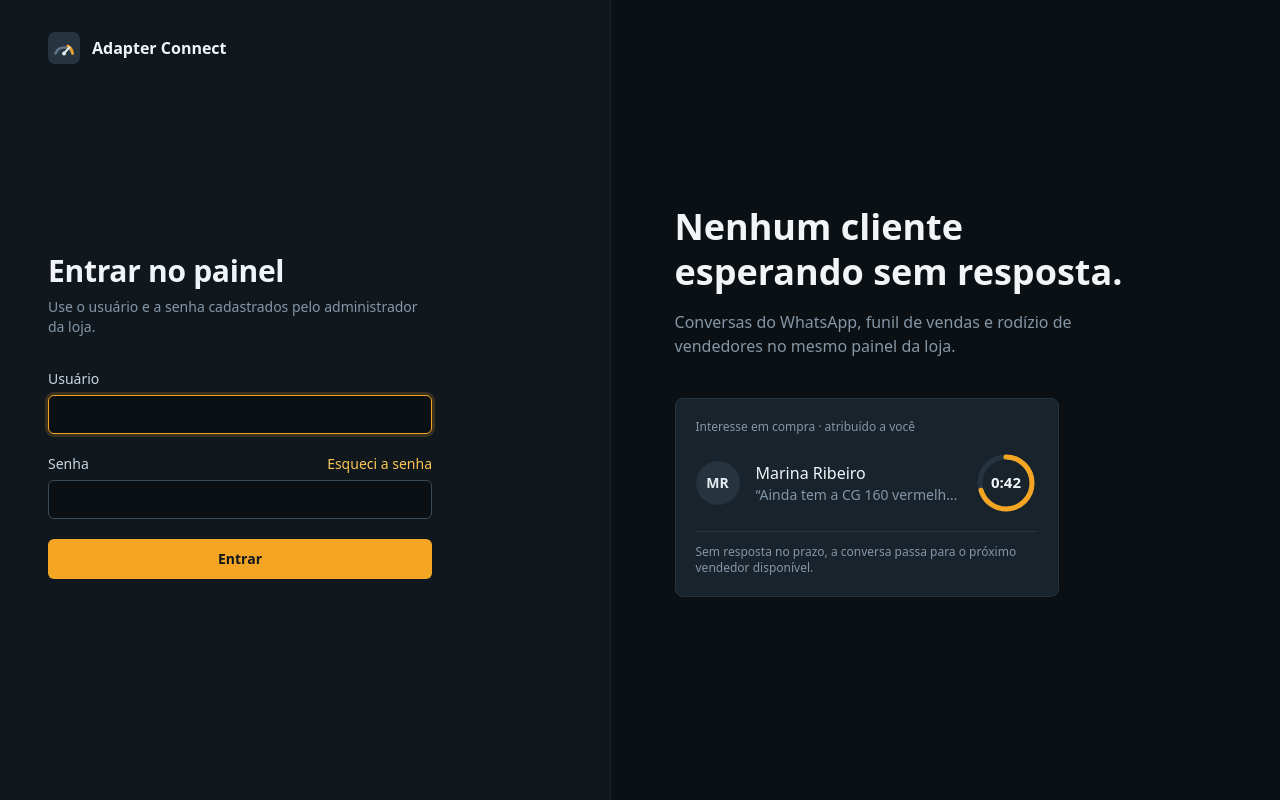
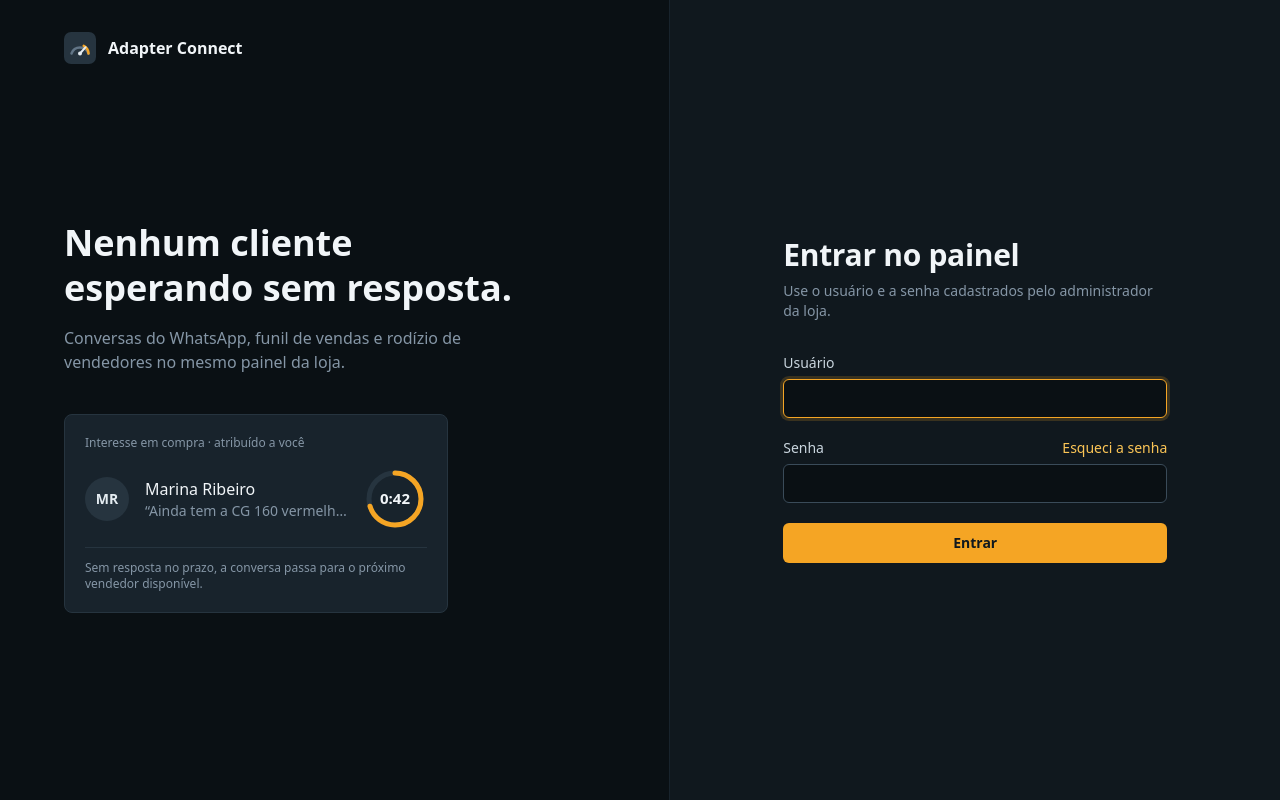
Before and after one commit to AdapterCo/connect, a React (Vite) app in the folder frontend/: page /login in a window 1280 px wide. Built offline with nearby package versions, Linux system fonts and the light colour scheme; no server answers.

Commit message:
feat: move auth form to the right and showcase panel to the left
Login, forgot and reset password share the shell: the brand and product
pitch sit on the left, the form is centered in the right column. On small
screens the brand stays above the form.

```diff
--- a/frontend/src/components/AuthShell.tsx
+++ b/frontend/src/components/AuthShell.tsx
@@ -32,32 +32,40 @@ function ReplyTimer() {
 
 export default function AuthShell({ title, description, children }: { title: string; description?: string; children: ReactNode }) {
   return (
-    <div className="grid min-h-screen bg-gray-900 lg:grid-cols-[minmax(0,1fr)_minmax(0,1.1fr)]">
-      <main className="flex flex-col px-6 py-8 sm:px-12">
+    <div className="grid min-h-screen bg-gray-900 lg:grid-cols-[minmax(0,1.1fr)_minmax(0,1fr)]">
+      {/* Apresentacao a esquerda (telas largas); formulario a direita. */}
+      <aside className="hidden flex-col border-r border-gray-800 bg-gray-950 px-16 py-8 lg:flex">
         <div className="flex items-center gap-3">
           <BrandMark className="h-8 w-8" />
           <span className="font-semibold text-gray-50 [font-stretch:112.5%]">Adapter Connect</span>
         </div>
+        <div className="flex flex-1 flex-col justify-center gap-10">
+          <div className="max-w-md">
+            <p className="text-4xl font-semibold leading-tight text-gray-50 [font-stretch:118%]">
+              Nenhum cliente esperando sem resposta.
+            </p>
+            <p className="mt-4 text-gray-400">
+              Conversas do WhatsApp, funil de vendas e rodízio de vendedores no mesmo painel da loja.
+            </p>
+          </div>
+          <ReplyTimer />
+        </div>
+      </aside>
+
+      <main className="flex flex-col px-6 py-8 sm:px-12">
+        {/* No celular o painel da esquerda some: a marca fica acima do formulario. */}
+        <div className="flex items-center gap-3 lg:hidden">
+          <BrandMark className="h-8 w-8" />
+          <span className="font-semibold text-gray-50 [font-stretch:112.5%]">Adapter Connect</span>
+        </div>
         <div className="flex flex-1 items-center">
-          <div className="w-full max-w-sm py-12">
+          <div className="mx-auto w-full max-w-sm py-12">
             <h1 className="text-3xl font-semibold text-gray-50">{title}</h1>
             {description && <p className="mt-2 text-sm text-gray-400">{description}</p>}
             <div className="mt-8">{children}</div>
           </div>
         </div>
       </main>
-
-      <aside className="hidden flex-col justify-center gap-10 border-l border-gray-800 bg-gray-950 px-16 lg:flex">
-        <div className="max-w-md">
-          <p className="text-4xl font-semibold leading-tight text-gray-50 [font-stretch:118%]">
-            Nenhum cliente esperando sem resposta.
-          </p>
-          <p className="mt-4 text-gray-400">
-            Conversas do WhatsApp, funil de vendas e rodízio de vendedores no mesmo painel da loja.
-          </p>
-        </div>
-        <ReplyTimer />
-      </aside>
     </div>
   );
 }
```
